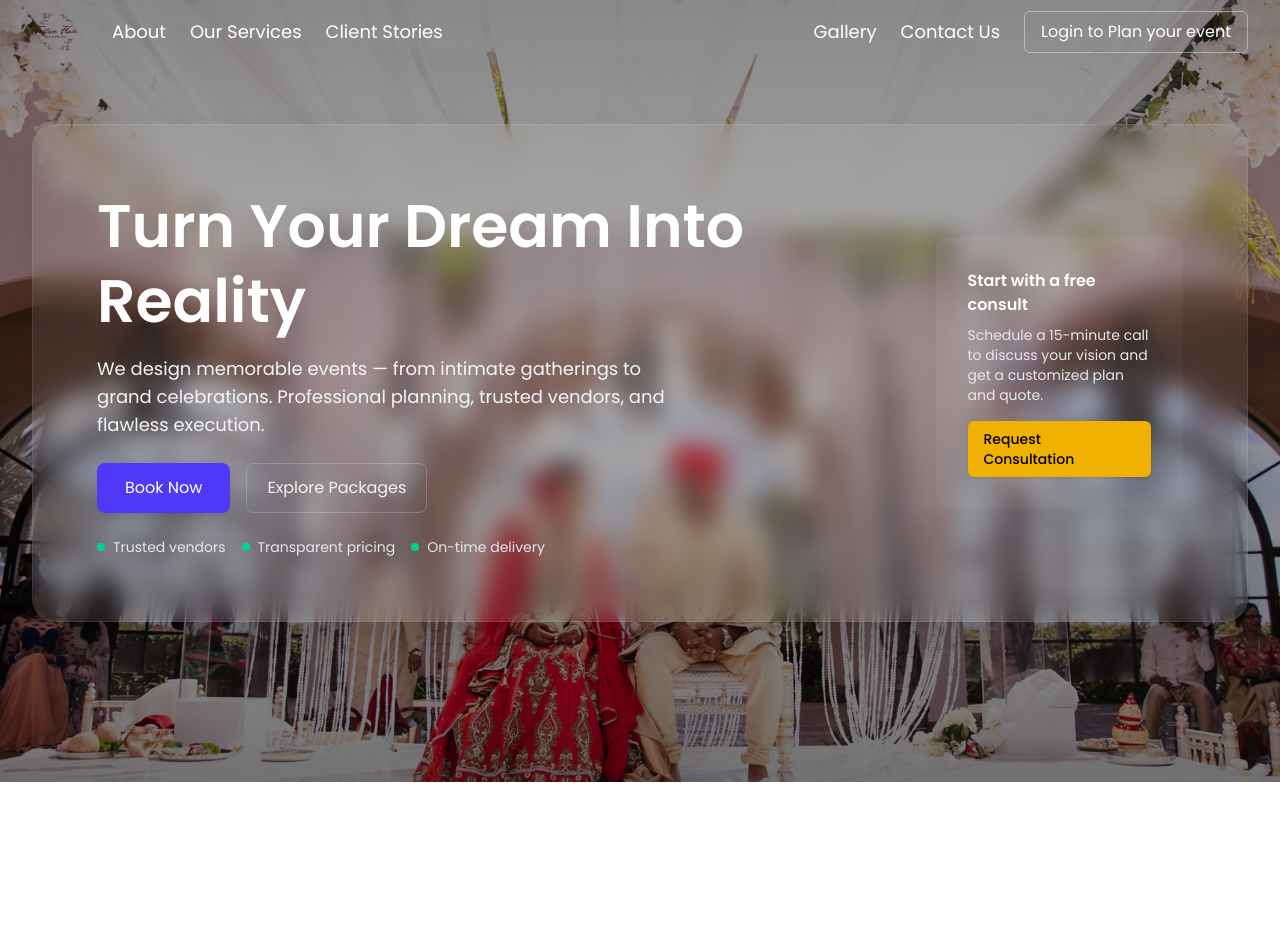
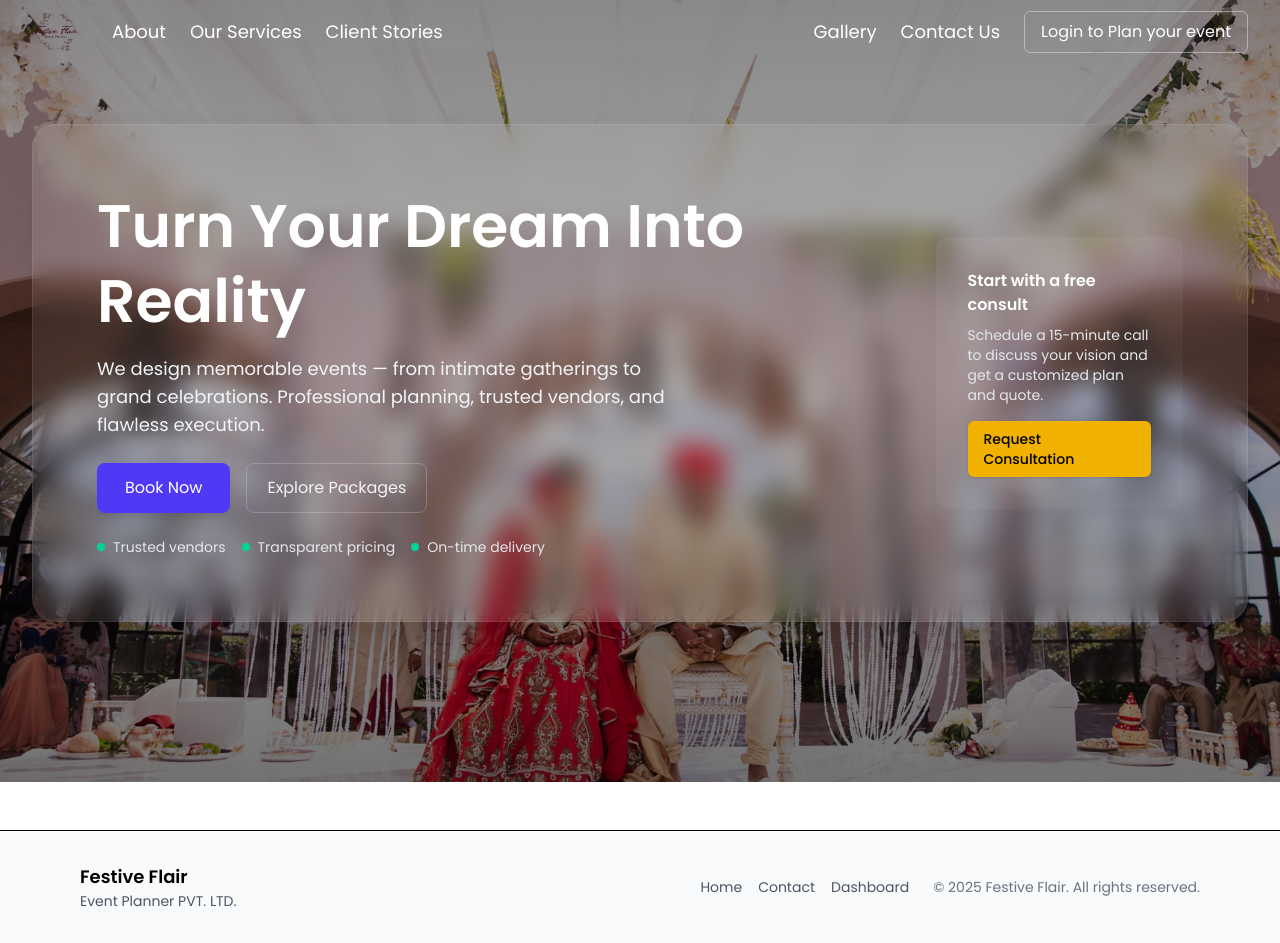
Before and after one commit to MsrSahil/event-planner, a React (Vite) app in the folder client/: page / in a window 1280 px wide. Before the commit the page ends 800 px from the top, so only its background shows below. Built offline with nearby package versions, Linux system fonts and the light colour scheme; a web font is replaced by a local one.

Commit message:
feat: Add Footer component to enhance site layout and navigation

```diff
--- a/client/src/App.jsx
+++ b/client/src/App.jsx
@@ -4,6 +4,7 @@ import { BrowserRouter, Routes, Route } from "react-router-dom";
 import { Toaster } from "react-hot-toast";
 import ScrollToTop from "./components/ScrollToTop";
 import ErrorBoundary from "./components/ErrorBoundary";
+import Footer from "./components/Footer";
 import ProtectedRoute from "./components/ProtectedRoute";
 import AdminRoute from "./components/AdminRoute";
 
@@ -54,6 +55,7 @@ const App = () => {
             </Routes>
           </main>
         </Suspense>
+        <Footer />
       </BrowserRouter>
     </ErrorBoundary>
   );
--- /dev/null
+++ b/client/src/components/Footer.jsx
@@ -0,0 +1,26 @@
+import React from "react";
+
+const Footer = () => {
+  return (
+    <footer className="bg-gray-50 border-t mt-12">
+      <div className="max-w-6xl mx-auto px-4 py-8 flex flex-col md:flex-row items-center justify-between gap-4">
+        <div className="text-center md:text-left">
+          <div className="text-lg font-semibold">Festive Flair</div>
+          <div className="text-sm text-gray-600">Event Planner PVT. LTD.</div>
+        </div>
+
+        <div className="flex items-center gap-6">
+          <nav className="flex gap-4">
+            <a href="/" className="text-sm text-gray-600 hover:text-gray-900">Home</a>
+            <a href="/contact" className="text-sm text-gray-600 hover:text-gray-900">Contact</a>
+            <a href="/dashboard" className="text-sm text-gray-600 hover:text-gray-900">Dashboard</a>
+          </nav>
+
+          <div className="text-sm text-gray-500">© {new Date().getFullYear()} Festive Flair. All rights reserved.</div>
+        </div>
+      </div>
+    </footer>
+  );
+};
+
+export default Footer;
```
